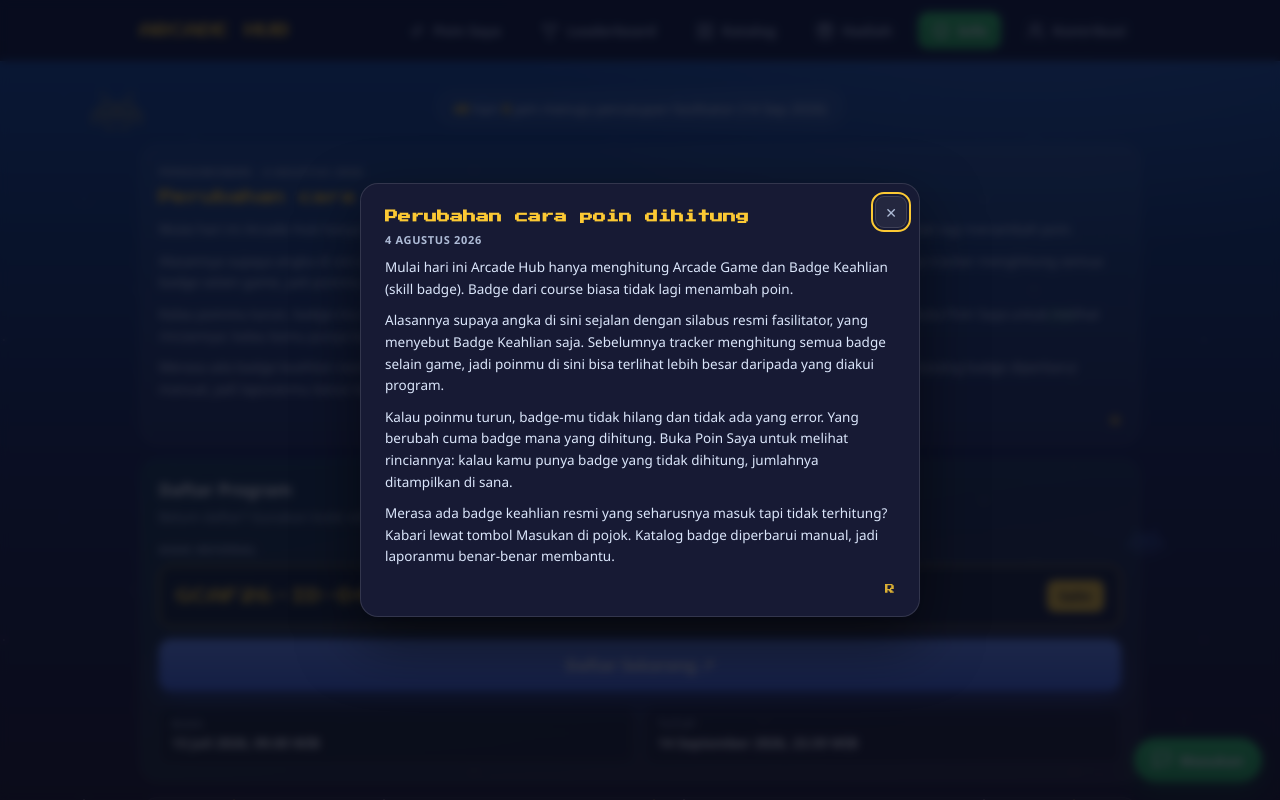
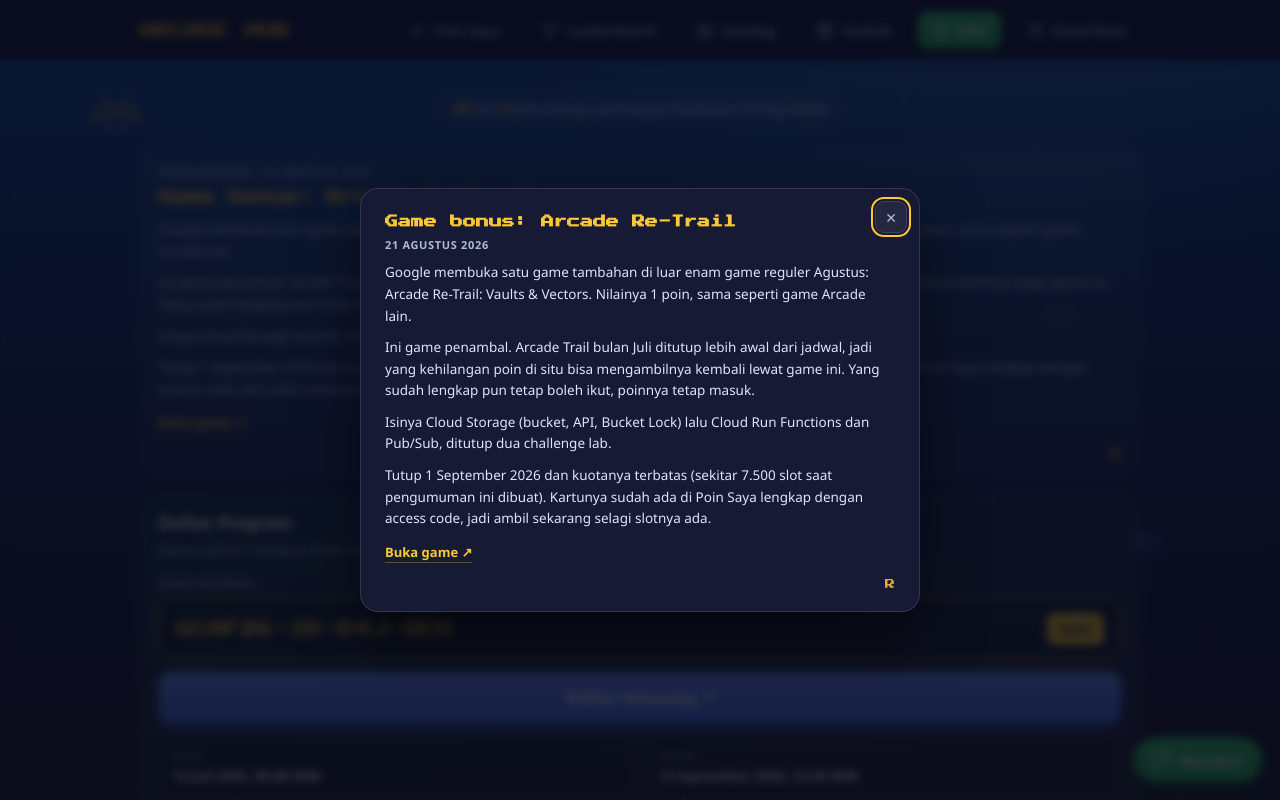
Before and after one commit to LC248902/arcadehub-id, a React (Vite) app: page /info in a window 1280 px wide. Shown: the top 800 px of the page. Built offline with nearby package versions, Linux system fonts and the light colour scheme.

Commit message:
feat(pengumuman): modal game bonus Arcade Re-Trail

```diff
--- a/src/config.js
+++ b/src/config.js
@@ -4,14 +4,17 @@
 // `links` opsional: URL ditulis lengkap di sini (bukan ambil dari CONFIG) karena
 // tiap pengumuman bisa menunjuk dokumen yang berbeda.
 export const ANNOUNCEMENT = {
-  id: '2026-08-04-poin-skill-badge',
-  date: '4 Agustus 2026',
-  title: 'Perubahan cara poin dihitung',
+  id: '2026-08-21-re-trail',
+  date: '21 Agustus 2026',
+  title: 'Game bonus: Arcade Re-Trail',
   body: [
-    'Mulai hari ini Arcade Hub hanya menghitung Arcade Game dan Badge Keahlian (skill badge). Badge dari course biasa tidak lagi menambah poin.',
-    'Alasannya supaya angka di sini sejalan dengan silabus resmi fasilitator, yang menyebut Badge Keahlian saja. Sebelumnya tracker menghitung semua badge selain game, jadi poinmu di sini bisa terlihat lebih besar daripada yang diakui program.',
-    'Kalau poinmu turun, badge-mu tidak hilang dan tidak ada yang error. Yang berubah cuma badge mana yang dihitung. Buka Poin Saya untuk melihat rinciannya: kalau kamu punya badge yang tidak dihitung, jumlahnya ditampilkan di sana.',
-    'Merasa ada badge keahlian resmi yang seharusnya masuk tapi tidak terhitung? Kabari lewat tombol Masukan di pojok. Katalog badge diperbarui manual, jadi laporanmu benar-benar membantu.',
+    'Google membuka satu game tambahan di luar enam game reguler Agustus: Arcade Re-Trail: Vaults & Vectors. Nilainya 1 poin, sama seperti game Arcade lain.',
+    'Ini game penambal. Arcade Trail bulan Juli ditutup lebih awal dari jadwal, jadi yang kehilangan poin di situ bisa mengambilnya kembali lewat game ini. Yang sudah lengkap pun tetap boleh ikut, poinnya tetap masuk.',
+    'Isinya Cloud Storage (bucket, API, Bucket Lock) lalu Cloud Run Functions dan Pub/Sub, ditutup dua challenge lab.',
+    'Tutup 1 September 2026 dan kuotanya terbatas (sekitar 7.500 slot saat pengumuman ini dibuat). Kartunya sudah ada di Poin Saya lengkap dengan access code, jadi ambil sekarang selagi slotnya ada.',
+  ],
+  links: [
+    { label: 'Buka game', href: 'https://www.skills.google/games/7426' },
   ],
   signature: 'R',
 }
```
